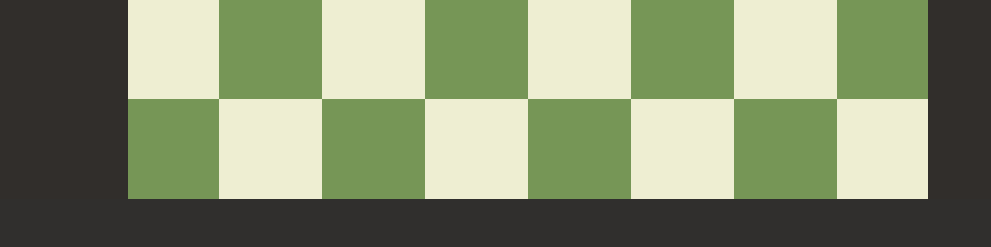
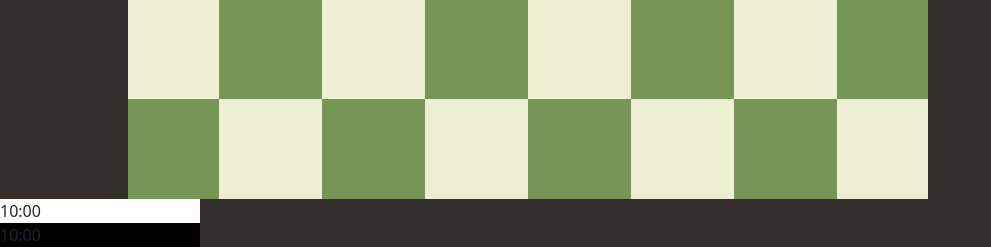
Before and after one commit to Racjul/ProjetSyntheseSIM, a Flask app: page / in a window 1280 px wide. Shown: the part 732-979 px from the top of the page, without its empty margins (0-991 px from the left). Before the commit the page ends 931 px from the top, so only its background shows below. Run offline with Flask 2, Linux system fonts and the light colour scheme; some libraries are stand-ins or nearby versions.

Commit message:
Ajout timer (test)

```diff
--- a/piApp/static/index.js
+++ b/piApp/static/index.js
@@ -1,11 +1,14 @@
 var caseI = null;
 var pieceDeplacement = null;
-var tour;
+var tour= "w";
 var computer = false;
 var socket = io();
 var Elo=1500;
 var connected  = false
 var commencer = false
+var timer;
+var timerB = document.getElementById("timerB");
+var timerW = document.getElementById("timerW")
 //var timer= new Timer(10);
 
 
@@ -26,9 +29,28 @@ setInterval(function(){
 
 },2000);
 
-function containsUppercase(str) {
+function containsUppercase(str)
+{
     return /[A-Z]/.test(str);
-  }
+}
+setInterval(function(){
+    var time;
+if(tour == "w")
+{
+    time = timerW.innerHTML;
+    sec = parseInt(time.split(':')[0]);
+    minutes = parseInt(time.split(':')[1]);
+    timerW.innerHTML = time;
+
+}
+else
+{
+   time =  timerB.innerHTML;
+
+   timerB.innerHTML = time;
+}
+
+},1000)
 
 
 
@@ -36,7 +58,6 @@ function containsUppercase(str) {
 
 
 //création de l'échéquier
-
 
 const board = document.getElementById("board");
 const notation = ["a","b","c","d","e","f","g","h"]
--- a/piApp/static/style.css
+++ b/piApp/static/style.css
@@ -101,3 +101,15 @@ body{
         border-color: #769656;
         color: white;
     }
+
+    #timerB
+    {
+        background-color: black;
+        width: 200px;
+    }
+
+    #timerW
+    {
+        background-color: white;
+        width: 200px;
+    }
--- a/piApp/templates/index.html
+++ b/piApp/templates/index.html
@@ -61,5 +61,10 @@
 
         <!-- Jeu d'échec -->
           <div id="board"></div>
-    </body>
+        <!--timer-->
+          <div class = "pendule">
+            <div id ="timerW">10:00</div>
+            <div id ="timerB">10:00</div>
+          </div>
+        </body>
 </html>
```
